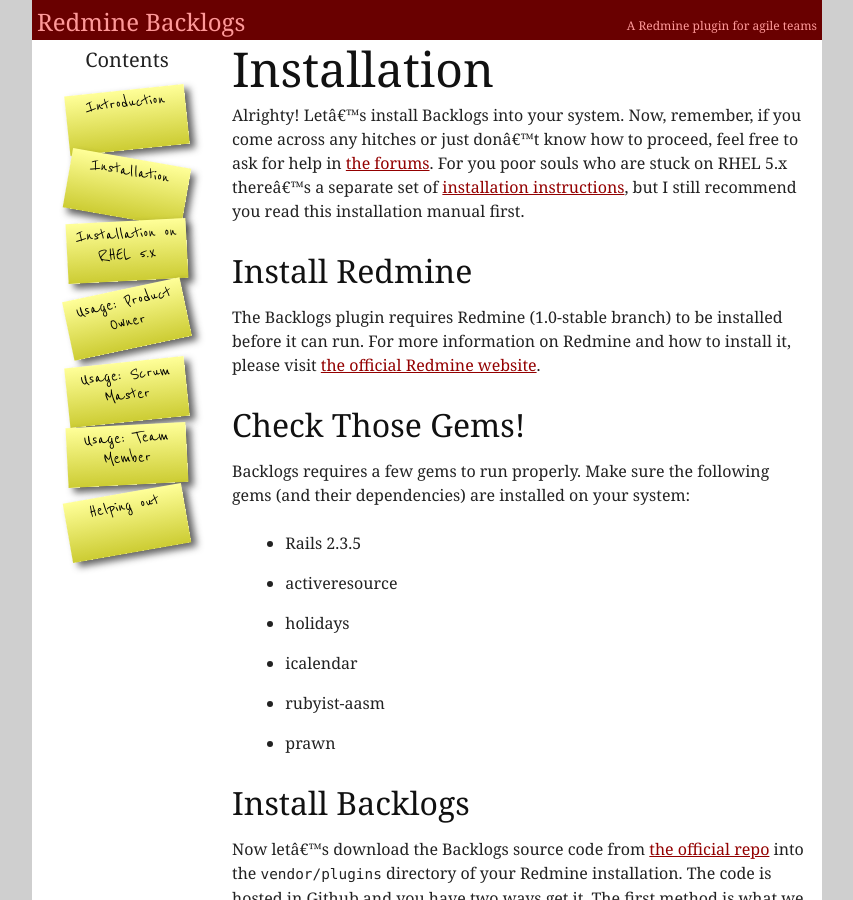
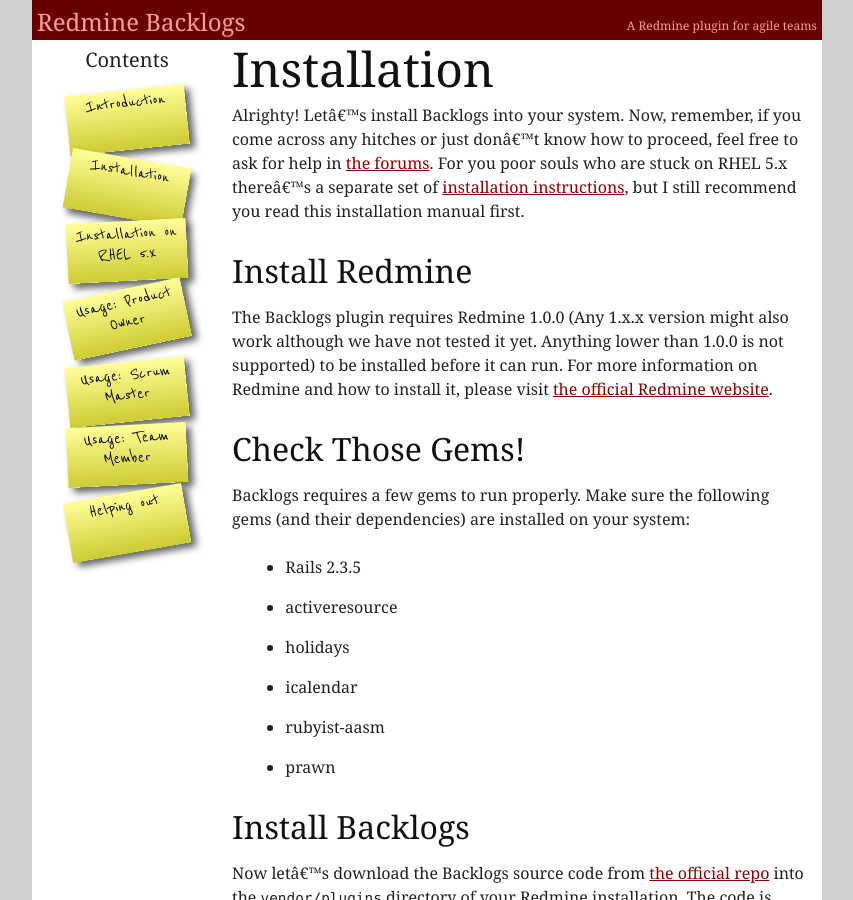
Before and after one commit to backlogs/www, a Jekyll site: the page built from _posts/en/1999-06-01-installation.markdown, in a window 1280 px wide and 900 px high. Shown: the whole window, without its empty margins (213-1066 px from the left). Built offline with Jekyll 4.4.1, drawn with Linux system fonts in a browser that asks for light colours; comment, search, counter and statistics services are not loaded.

Commit message:
Update required Redmine version

```diff
--- a/_posts/en/1999-06-01-installation.markdown
+++ b/_posts/en/1999-06-01-installation.markdown
@@ -15,7 +15,7 @@ recommend you read this installation manual first.
 
 ## Install Redmine
 
-The Backlogs plugin requires Redmine (1.0-stable branch) to be installed before it can run. For more information on Redmine and how to install it, please visit [the official Redmine website](http://www.redmine.org/).
+The Backlogs plugin requires Redmine 1.0.0 (Any 1.x.x version might also work although we have not tested it yet. Anything lower than 1.0.0 is not supported) to be installed before it can run. For more information on Redmine and how to install it, please visit [the official Redmine website](http://www.redmine.org/).
 
 
 ## Check Those Gems!
```
